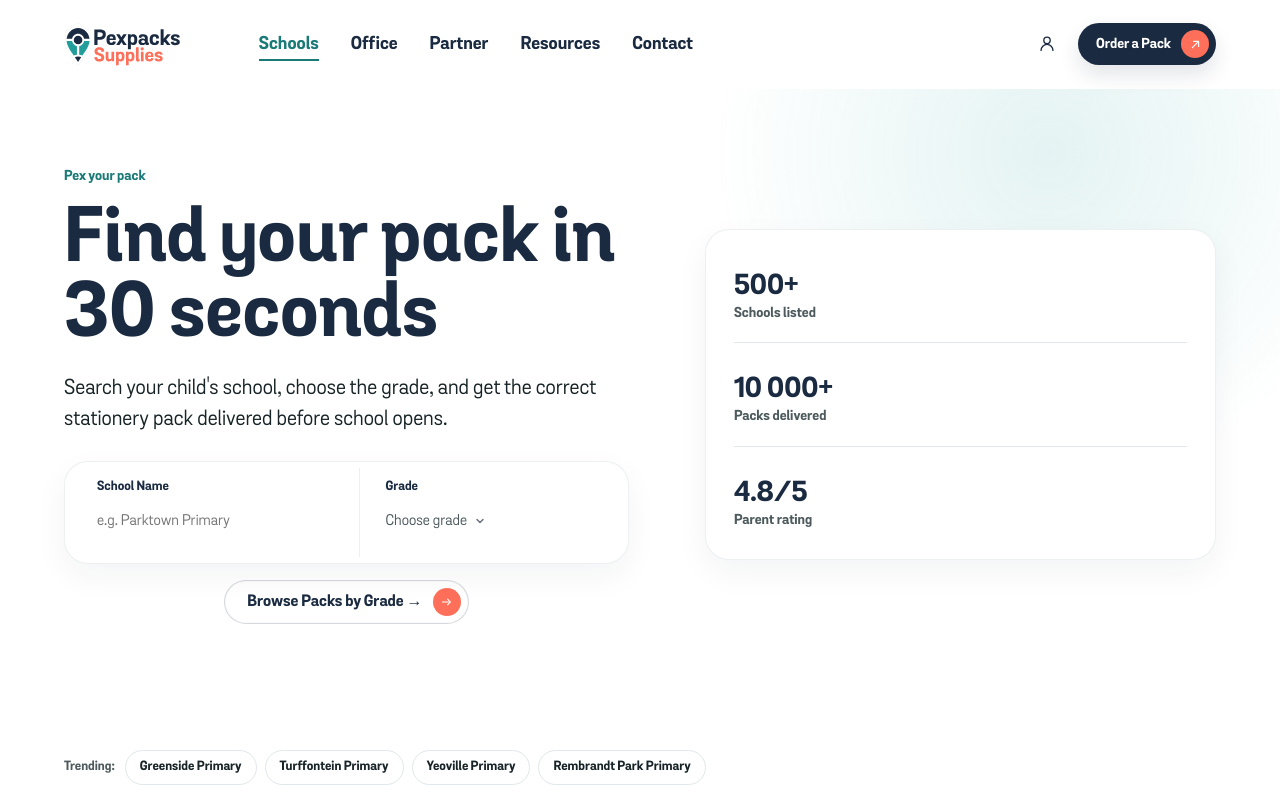
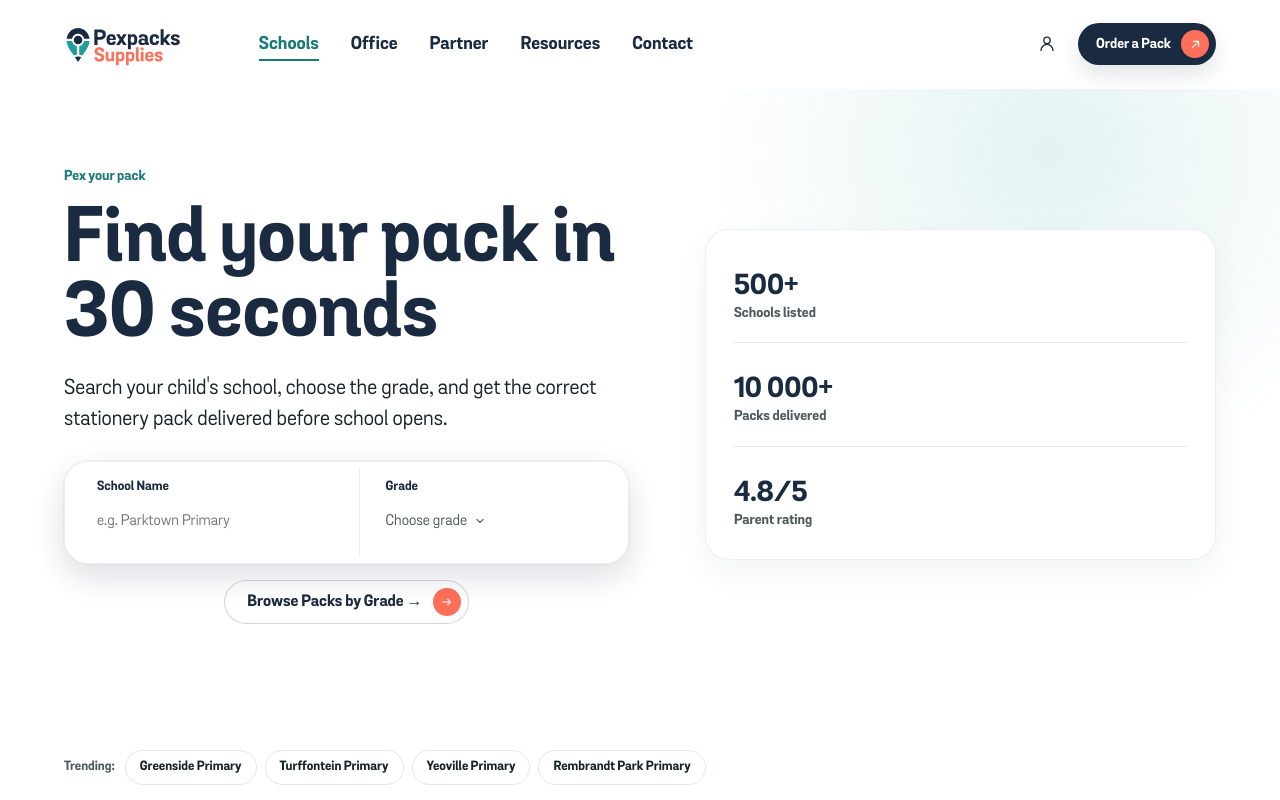
Before and after one commit to mcebisidesigner-spec/pexpacks-supplies, a Next.js app: page /schools in a window 1280 px wide. Shown: the top 800 px of the page. Built offline with nearby package versions, Linux system fonts and the light colour scheme.

Commit message:
Add shadow to school search bar for prominence

```diff
--- a/components/schools/SchoolSearchPanel.module.css
+++ b/components/schools/SchoolSearchPanel.module.css
@@ -8,6 +8,10 @@
 .searchFormWrapper {
   position: relative;
   order: 1;
+  box-shadow:
+    0 12px 32px rgba(26, 42, 64, 0.1),
+    0 0 0 1px rgba(26, 42, 64, 0.04);
+  border-radius: var(--radius-card);
 }
 
 .searchExperience h2 {
```
